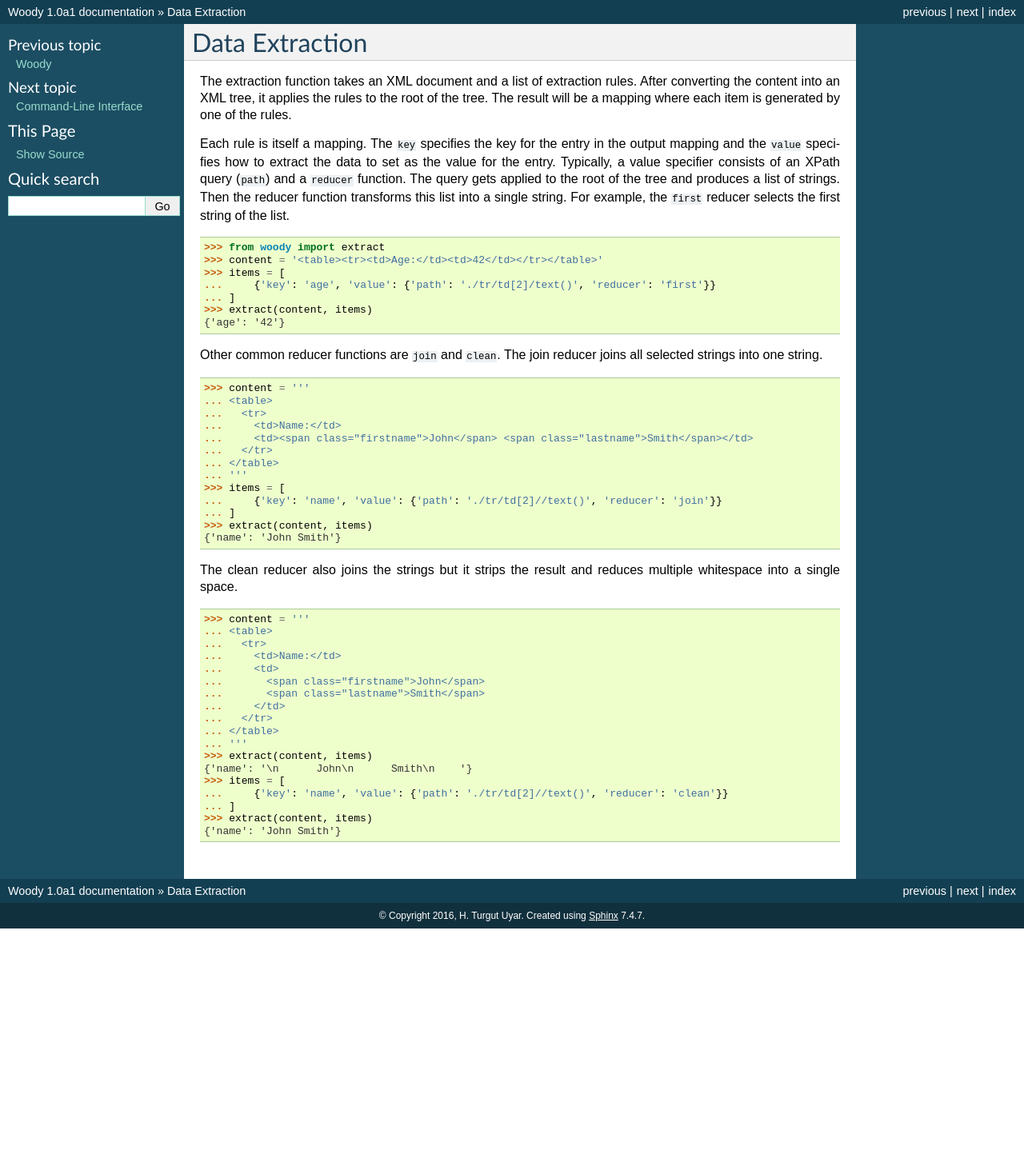
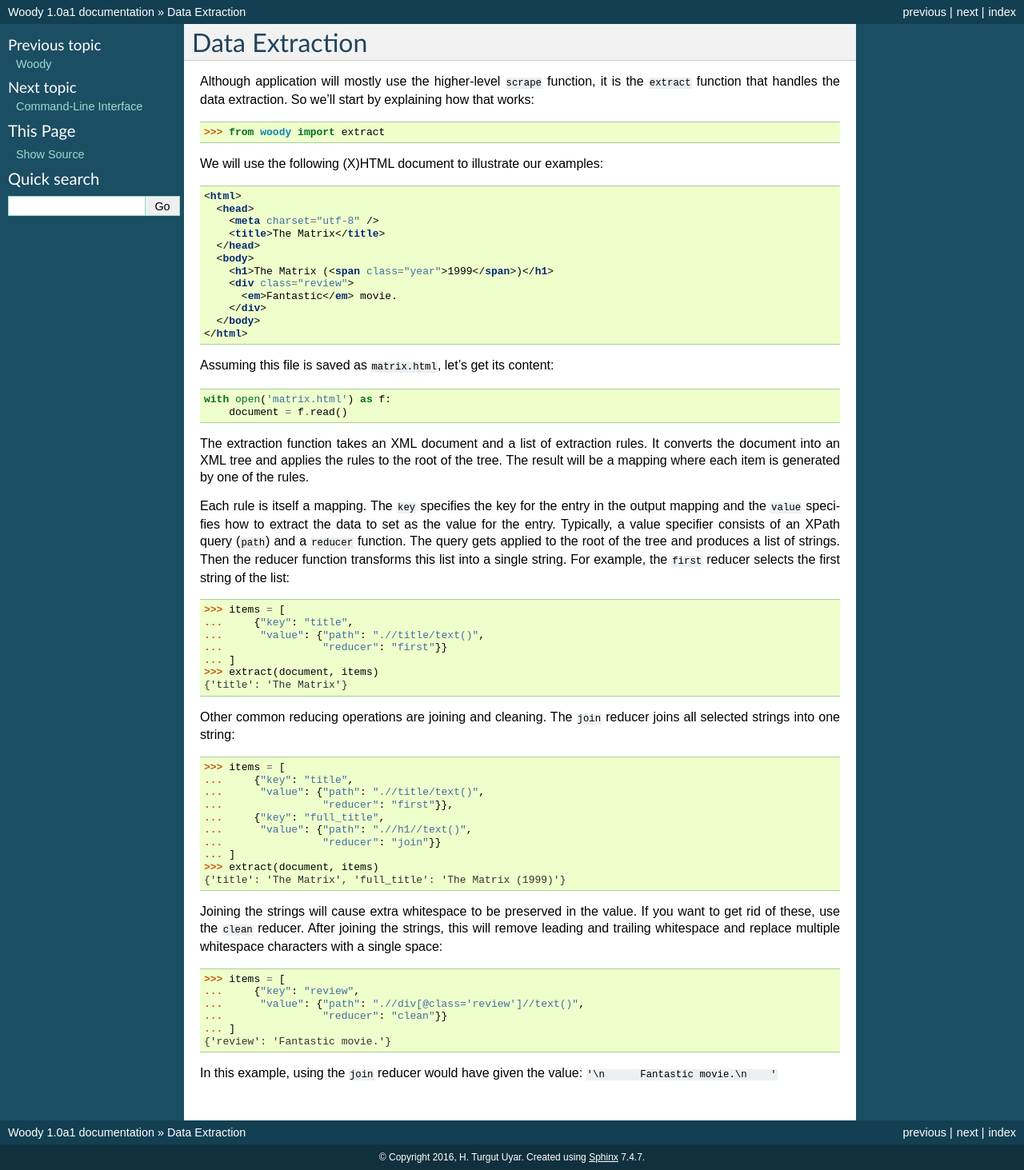
Before and after one commit to uyar/piculet, a Sphinx documentation site: the page built from docs/extract.rst, in a window 1280 px wide. Shown: the whole page at 80% size. Built offline with Sphinx 7.4.7, drawn with Linux system fonts in a browser that asks for light colours; before the commit the page ends 1161 px from its top, so only the background shows below that.

Commit message:
updated the documentation about reducer functions

```diff
--- a/docs/extract.rst
+++ b/docs/extract.rst
@@ -1,8 +1,26 @@
 Data Extraction
 ===============
 
+Although application will mostly use the higher-level ``scrape`` function,
+it is the ``extract`` function that handles the data extraction. So we'll
+start by explaining how that works:
+
+>>> from woody import extract
+
+We will use the following (X)HTML document to illustrate our examples:
+
+.. literalinclude:: matrix.html
+   :language: html
+
+Assuming this file is saved as :file:`matrix.html`, let's get its content:
+
+.. code-block:: python
+
+   with open('matrix.html') as f:
+       document = f.read()
+
 The extraction function takes an XML document and a list of extraction rules.
-After converting the content into an XML tree, it applies the rules to the root
+It converts the document into an XML tree and applies the rules to the root
 of the tree. The result will be a mapping where each item is generated by
 one of the rules.
 
@@ -12,51 +30,41 @@ to set as the value for the entry. Typically, a value specifier consists
 of an XPath query (``path``) and a ``reducer`` function. The query gets applied
 to the root of the tree and produces a list of strings. Then the reducer
 function transforms this list into a single string. For example, the ``first``
-reducer selects the first string of the list.
+reducer selects the first string of the list:
 
->>> from woody import extract
->>> content = '<table><tr><td>Age:</td><td>42</td></tr></table>'
 >>> items = [
-...     {'key': 'age', 'value': {'path': './tr/td[2]/text()', 'reducer': 'first'}}
+...     {"key": "title",
+...      "value": {"path": ".//title/text()",
+...                "reducer": "first"}}
 ... ]
->>> extract(content, items)
-{'age': '42'}
+>>> extract(document, items)
+{'title': 'The Matrix'}
 
-Other common reducer functions are ``join`` and ``clean``. The join reducer
-joins all selected strings into one string.
+Other common reducing operations are joining and cleaning. The ``join`` reducer
+joins all selected strings into one string:
 
->>> content = '''
-... <table>
-...   <tr>
-...     <td>Name:</td>
-...     <td><span class="firstname">John</span> <span class="lastname">Smith</span></td>
-...   </tr>
-... </table>
-... '''
 >>> items = [
-...     {'key': 'name', 'value': {'path': './tr/td[2]//text()', 'reducer': 'join'}}
+...     {"key": "title",
+...      "value": {"path": ".//title/text()",
+...                "reducer": "first"}},
+...     {"key": "full_title",
+...      "value": {"path": ".//h1//text()",
+...                "reducer": "join"}}
 ... ]
->>> extract(content, items)
-{'name': 'John Smith'}
+>>> extract(document, items)
+{'title': 'The Matrix', 'full_title': 'The Matrix (1999)'}
 
-The clean reducer also joins the strings but it strips the result and reduces
-multiple whitespace into a single space.
+Joining the strings will cause extra whitespace to be preserved in the value.
+If you want to get rid of these, use the ``clean`` reducer. After joining
+the strings, this will remove leading and trailing whitespace and replace
+multiple whitespace characters with a single space:
 
->>> content = '''
-... <table>
-...   <tr>
-...     <td>Name:</td>
-...     <td>
-...       <span class="firstname">John</span>
-...       <span class="lastname">Smith</span>
-...     </td>
-...   </tr>
-... </table>
-... '''
->>> extract(content, items)
-{'name': '\n      John\n      Smith\n    '}
 >>> items = [
-...     {'key': 'name', 'value': {'path': './tr/td[2]//text()', 'reducer': 'clean'}}
+...     {"key": "review",
+...      "value": {"path": ".//div[@class='review']//text()",
+...                "reducer": "clean"}}
 ... ]
->>> extract(content, items)
-{'name': 'John Smith'}
+{'review': 'Fantastic movie.'}
+
+In this example, using the ``join`` reducer would have given the value:
+``'\n      Fantastic movie.\n    '``
--- /dev/null
+++ b/docs/matrix.html
@@ -0,0 +1,12 @@
+<html>
+  <head>
+    <meta charset="utf-8" />
+    <title>The Matrix</title>
+  </head>
+  <body>
+    <h1>The Matrix (<span class="year">1999</span>)</h1>
+    <div class="review">
+      <em>Fantastic</em> movie.
+    </div>
+  </body>
+</html>
```
